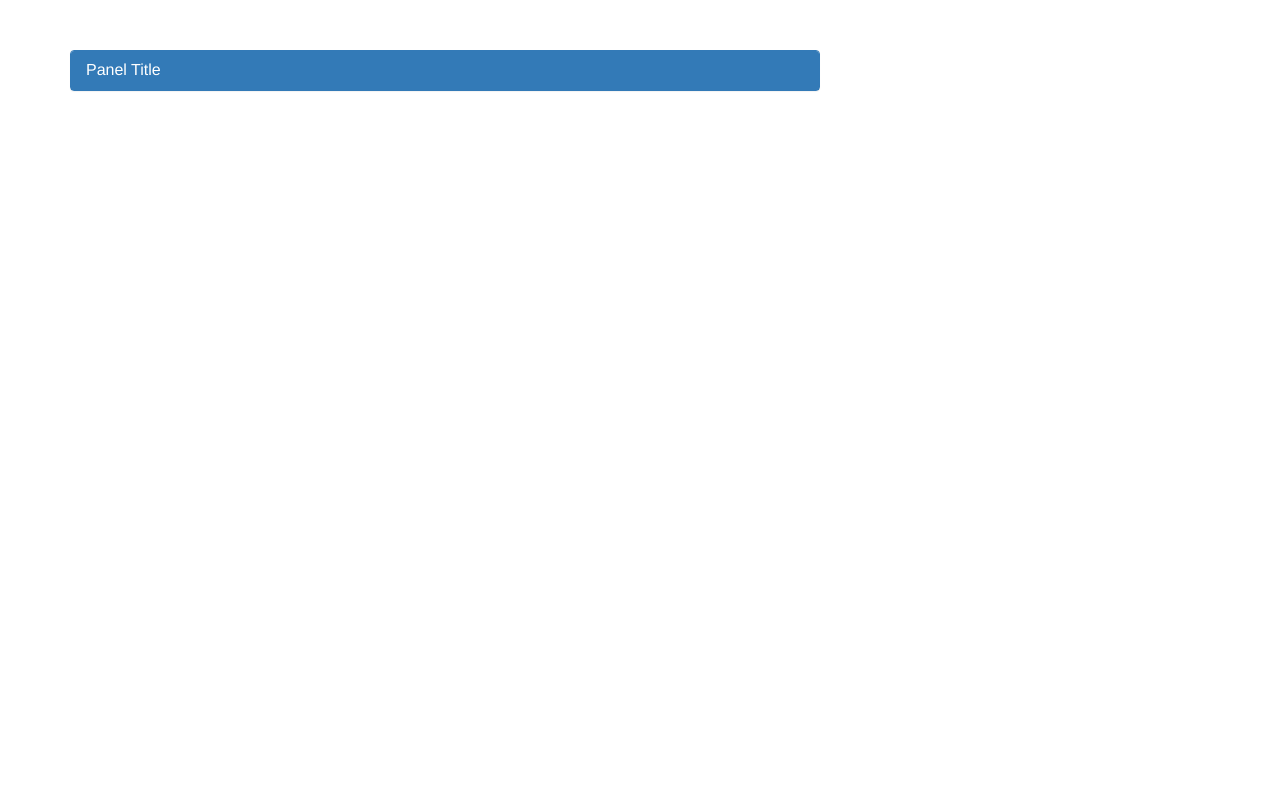
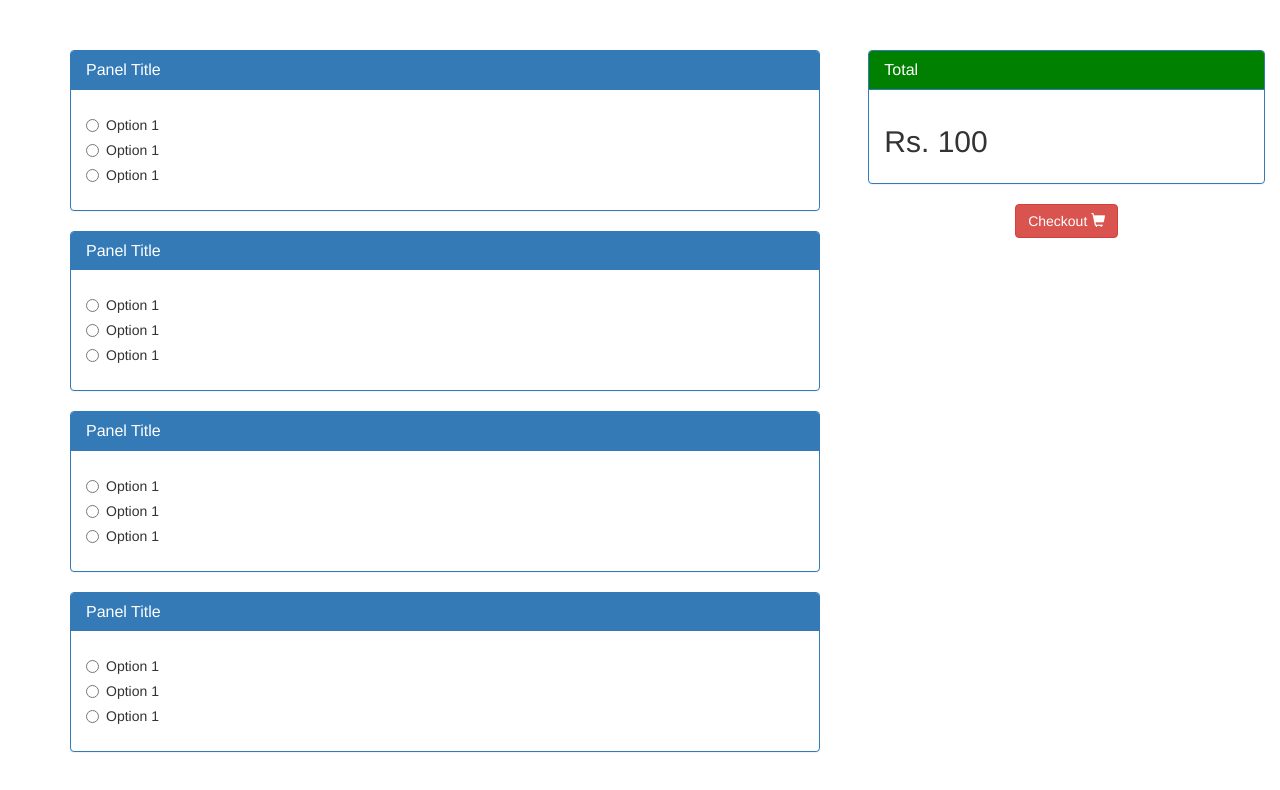
Before and after one commit to alexwang949/shoppingCartSpa, a plain HTML site: page index.html in a window 1280 px wide. Drawn offline with nearby package versions, Linux system fonts and the light colour scheme.

Commit message:
completed index.html setup

```diff
--- a/index.html
+++ b/index.html
@@ -34,17 +34,129 @@
 <body>
 
     <div class="container">
+
         <div class="row">
+
             <div class="col-x-7 col-md-8 col-sm-8 col-lg-8">
+
                 <div class="panel panel-primary">
                     <div class="panel-heading">
                         <h3 class="panel-title">Panel Title</h3>
                     </div>
+                    <div class="panel-body">
+                        <div class="radio">
+                            <label>
+                                <input type="radio" name="optradio">Option 1
+                            </label>
+                        </div>
+                        <div class="radio">
+                            <label>
+                                <input type="radio" name="optradio">Option 1
+                            </label>
+                        </div>
+                        <div class="radio">
+                            <label>
+                                <input type="radio" name="optradio">Option 1
+                            </label>
+                        </div>
+                    </div>
                 </div>
+
+
+                <div class="panel panel-primary">
+                    <div class="panel-heading">
+                        <h3 class="panel-title">Panel Title</h3>
+                    </div>
+                    <div class="panel-body">
+                        <div class="radio">
+                            <label>
+                                <input type="radio" name="optradio">Option 1
+                            </label>
+                        </div>
+                        <div class="radio">
+                            <label>
+                                <input type="radio" name="optradio">Option 1
+                            </label>
+                        </div>
+                        <div class="radio">
+                            <label>
+                                <input type="radio" name="optradio">Option 1
+                            </label>
+                        </div>
+                    </div>
+                </div>
+
+                <div class="panel panel-primary">
+                    <div class="panel-heading">
+                        <h3 class="panel-title">Panel Title</h3>
+                    </div>
+                    <div class="panel-body">
+                        <div class="radio">
+                            <label>
+                                <input type="radio" name="optradio">Option 1
+                            </label>
+                        </div>
+                        <div class="radio">
+                            <label>
+                                <input type="radio" name="optradio">Option 1
+                            </label>
+                        </div>
+                        <div class="radio">
+                            <label>
+                                <input type="radio" name="optradio">Option 1
+                            </label>
+                        </div>
+                    </div>
+                </div>
+
+                <div class="panel panel-primary">
+                    <div class="panel-heading">
+                        <h3 class="panel-title">Panel Title</h3>
+                    </div>
+                    <div class="panel-body">
+                        <div class="radio">
+                            <label>
+                                <input type="radio" name="optradio">Option 1
+                            </label>
+                        </div>
+                        <div class="radio">
+                            <label>
+                                <input type="radio" name="optradio">Option 1
+                            </label>
+                        </div>
+                        <div class="radio">
+                            <label>
+                                <input type="radio" name="optradio">Option 1
+                            </label>
+                        </div>
+                    </div>
+                </div>
+
+            </div> <!-- end left column section -->
+
+            <!-- begin Right side column -->
+            <div class="col-xs-5 col-md-4 col-sm-4 col-lg-4" data-spy="affix" data-offset-top="20">
+
+                <div class="panel panel-primary">
+                    <div id="divTotal" class="panel-heading">
+                        <h3 class="panel-title">Total</h3>
+                    </div>
+                    <div class="panel-body">
+                        <h2>Rs. 100</h2>
+                    </div>
+                </div>
+
+                <div class="text-center">
+                    <a href="#/checkout" class="btn btn-danger">Checkout <span class="glyphicon glyphicon-shopping-cart" aria-hidden="true"></span>
+                    </a>
+                </div>
+
             </div>
-            <div class="col-xs-5 col-md-4 col-sm-4 col-lg-4"></div>
-        </div>
-    </div>
+
+        </div> <!-- end row div -->
+
+
+    </div> <!--end container div -->
 
 </body>
 
```
